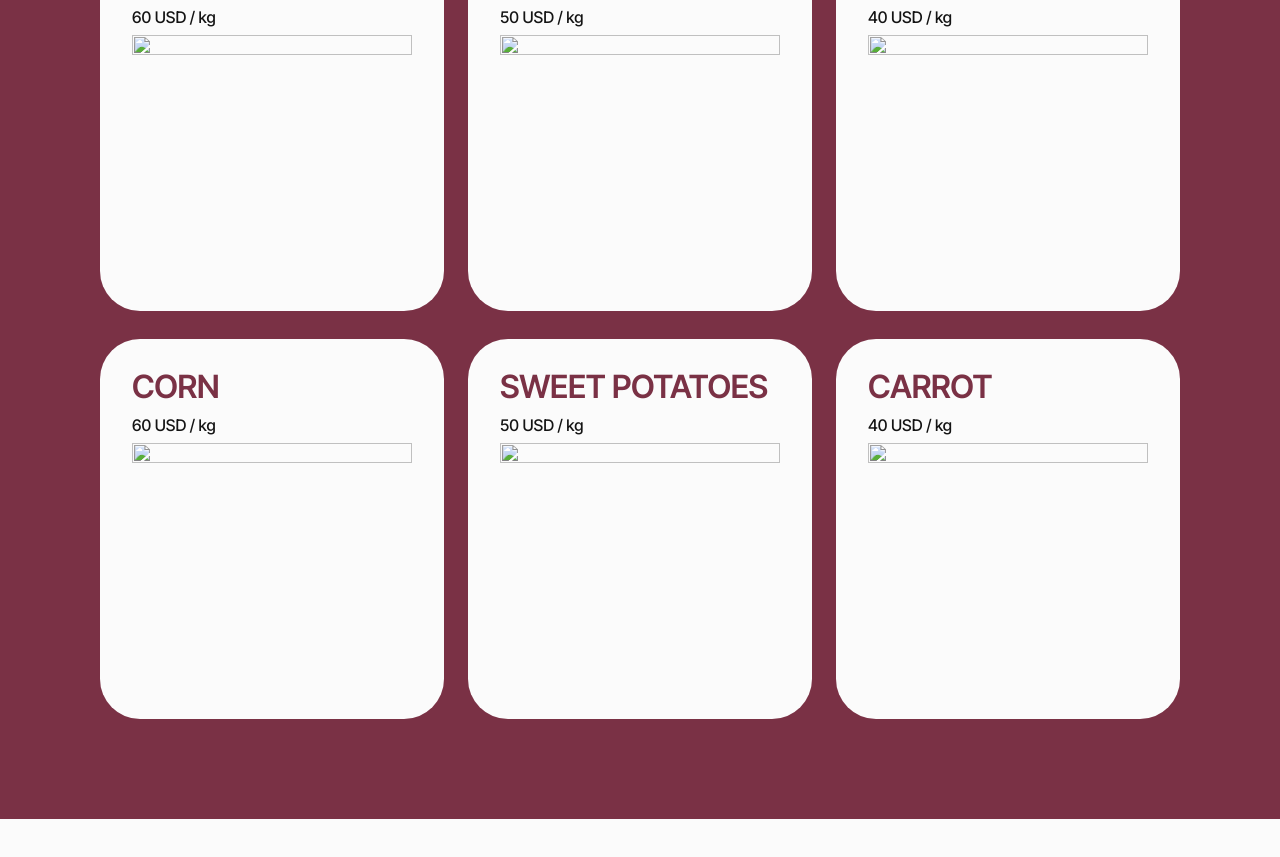
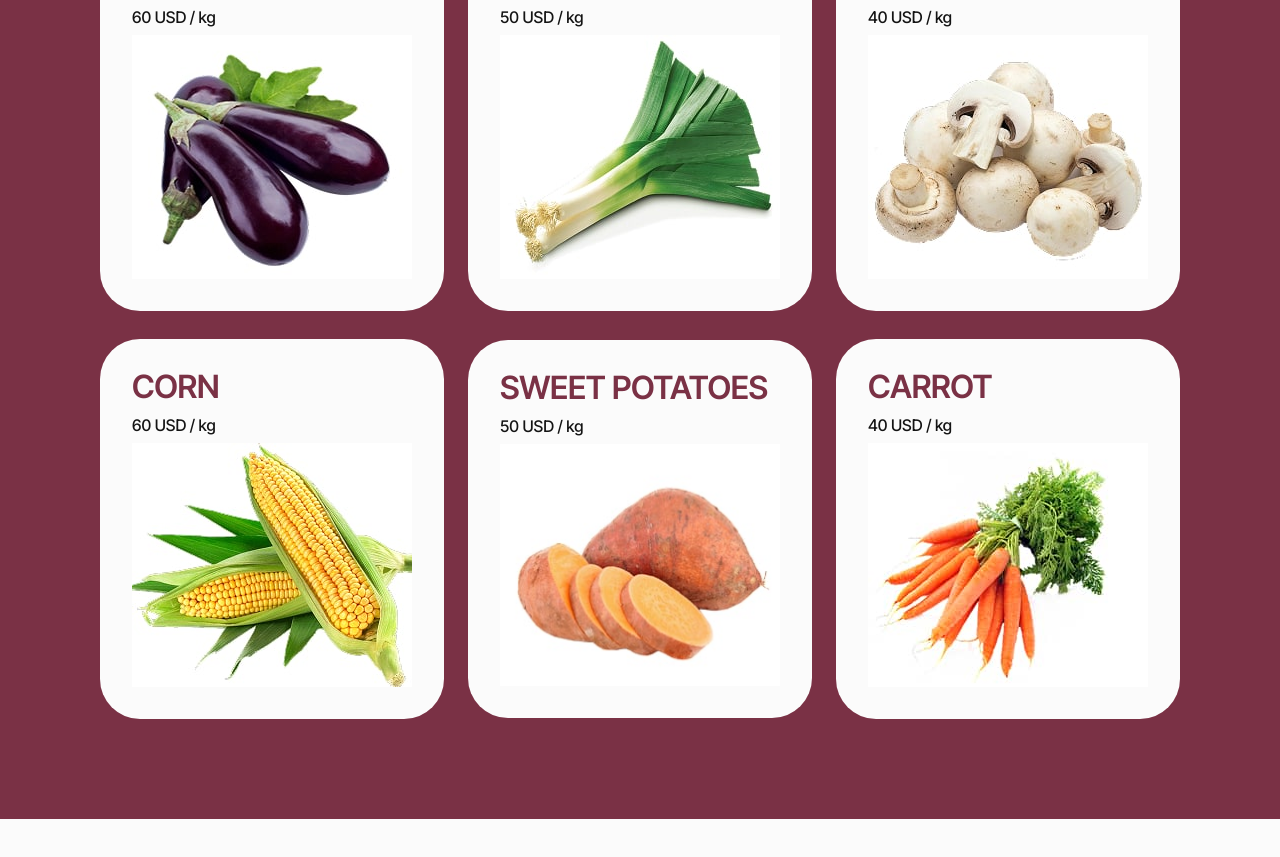
Before and after one commit to Daria-Holubenna/TEST-MKFK, a plain HTML site: page index.html in a window 1280 px wide. Shown: the part 413-1270 px from the top of the page. Drawn offline with nearby package versions, Linux system fonts and the light colour scheme.

Commit message:
Deploying to gh-pages from @ Daria-Holubenna/TEST-MKFK@38f65355336a58f8eb2fa4759cbcfb5b9a85bd7c 🚀

```diff
--- a/index.html
+++ b/index.html
@@ -44,7 +44,7 @@
         <p class="vegetables-price">60 USD / kg</p>
         <div class="vegetables-img">
           <img
-            src="../img/vegetables/eggplant-min.jpg"
+            src="/TEST-MKFK/assets/eggplant-min-C60-De14.jpg"
             alt=""
             width="280"
             height="244"
@@ -57,7 +57,7 @@
         <p class="vegetables-price">50 USD / kg</p>
         <div class="vegetables-img">
           <img
-            src="../img/vegetables/leek-min.jpg"
+            src="/TEST-MKFK/assets/leek-min-DuabPsc7.jpg"
             alt=""
             width="280"
             height="244"
@@ -69,7 +69,7 @@
         <p class="vegetables-price">40 USD / kg</p>
         <div class="vegetables-img">
           <img
-            src="../img/vegetables/mushrooms-min.jpg"
+            src="/TEST-MKFK/assets/mushrooms-min-B8xGO5M8.jpg"
             alt=""
             width="280"
             height="244"
@@ -81,7 +81,7 @@
         <p class="vegetables-price">60 USD / kg</p>
         <div class="vegetables-img">
           <img
-            src="../img/vegetables/corn-min.jpg"
+            src="/TEST-MKFK/assets/corn-min-DYKAl1og.jpg"
             alt=""
             width="280"
             height="244"
@@ -93,7 +93,7 @@
         <p class="vegetables-price">50 USD / kg</p>
         <div class="vegetables-img">
           <img
-            src="../img/vegetables/sweet potatoes-min.jpg"
+            src="/TEST-MKFK/assets/sweet%20potatoes-min-Cg8E8kWe.jpg"
             alt=""
             width="280"
             height="244"
@@ -105,7 +105,7 @@
         <p class="vegetables-price">40 USD / kg</p>
         <div class="vegetables-img">
           <img
-            src="../img/vegetables/carrot-min.jpg"
+            src="/TEST-MKFK/assets/carrot-min-C1ufuHs3.jpg"
             alt=""
             width="280"
             height="244"
```
Also changed, not shown: assets/carrot-min-C1ufuHs3.jpg (added), assets/corn-min-DYKAl1og.jpg (added), assets/eggplant-min-C60-De14.jpg (added), assets/leek-min-DuabPsc7.jpg (added), assets/mushrooms-min-B8xGO5M8.jpg (added), assets/sweet potatoes-min-Cg8E8kWe.jpg (added).
